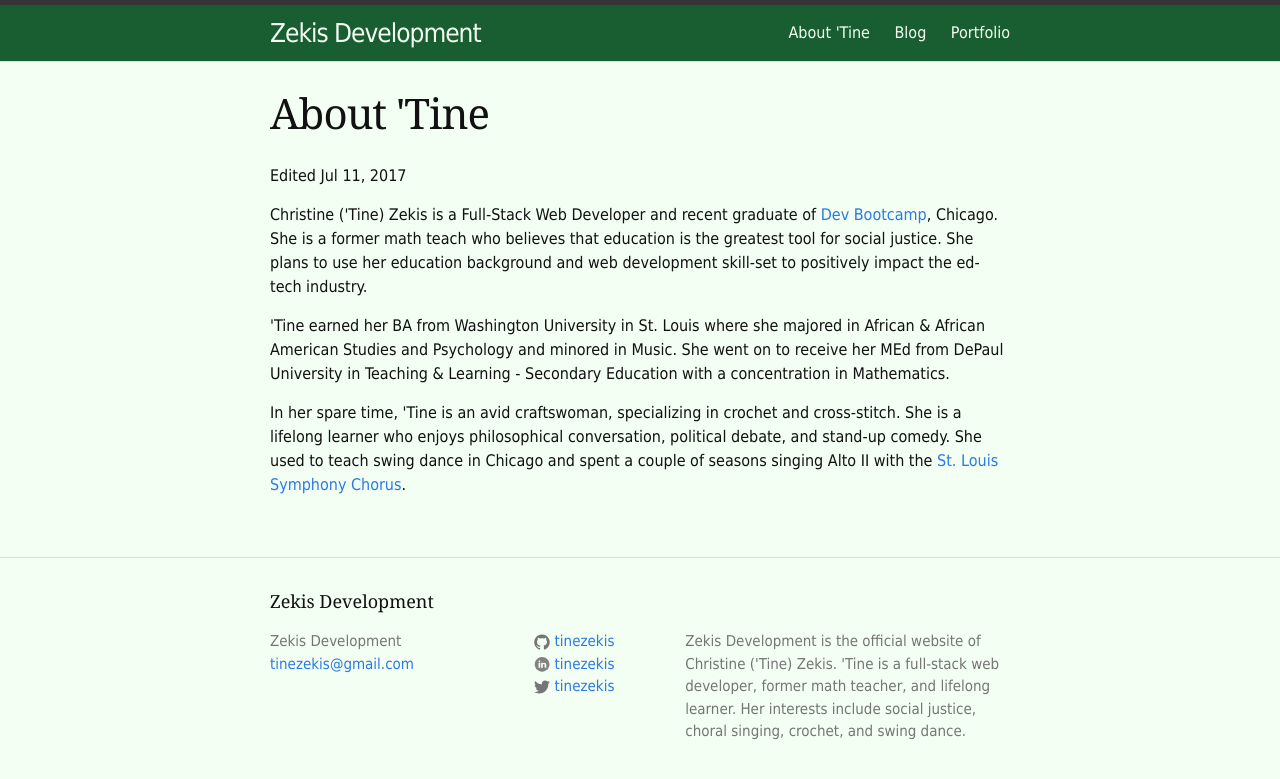
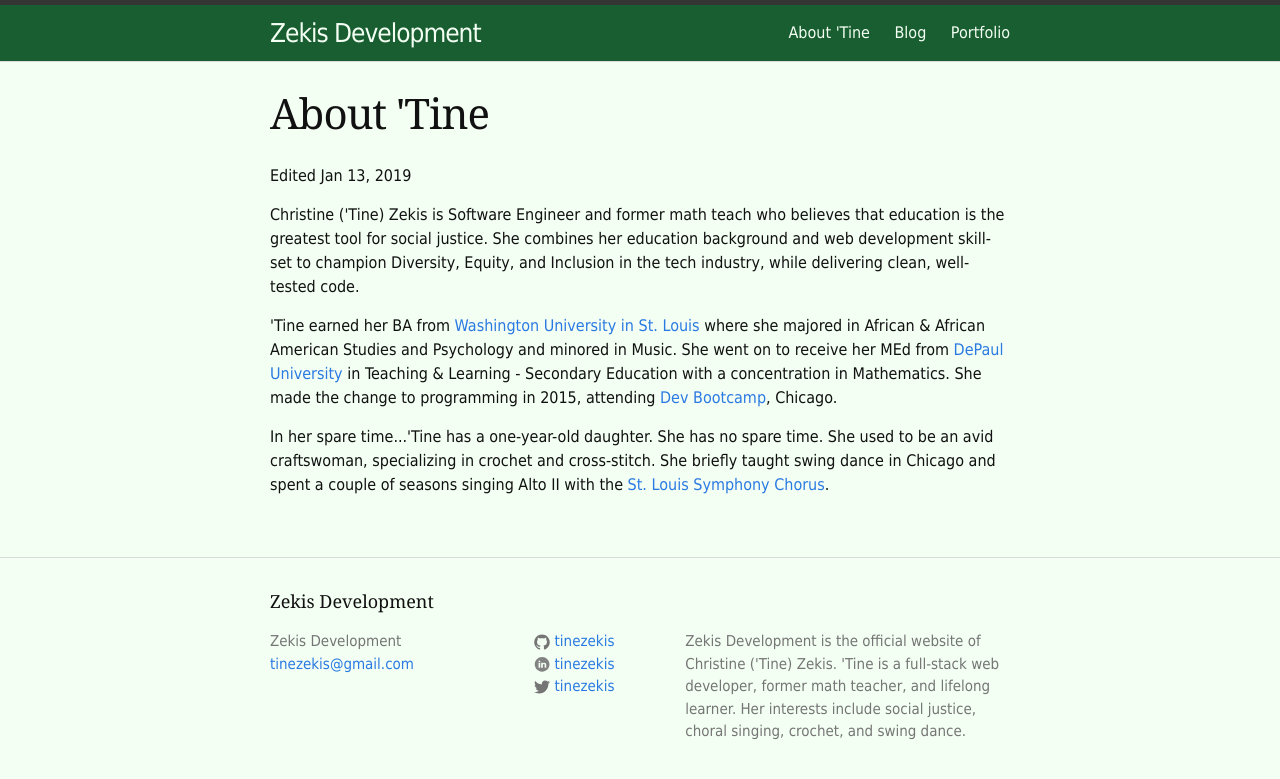
Before and after one commit to tinezekis/tinezekis-site-v1, a Jekyll site: the page built from about.md, in a window 1280 px wide. Shown: the top 779 px of the page. Built offline with Jekyll 4.4.1, drawn with Linux system fonts in a browser that asks for light colours.

Commit message:
Update bio

```diff
--- a/about.md
+++ b/about.md
@@ -1,16 +1,16 @@
 ---
 layout: page
 title: About 'Tine
-edit_date: 2017-07-11
+edit_date: 2019-01-13
 permalink: /about/
 ---
 <p>Edited {{ page.edit_date | date: "%b %-d, %Y" }}</p>
 <p>
-  Christine ('Tine) Zekis is a Full-Stack Web Developer and recent graduate of <a target="_blank" href="http://devbootcamp.com/">Dev Bootcamp</a>, Chicago. She is a former math teach who believes that education is the greatest tool for social justice. She plans to use her education background and web development skill-set to positively impact the ed-tech industry.
+  Christine ('Tine) Zekis is Software Engineer and former math teach who believes that education is the greatest tool for social justice. She combines her education background and web development skill-set to champion Diversity, Equity, and Inclusion in the tech industry, while delivering clean, well-tested code.
 </p>
 <p>
-  'Tine earned her BA from Washington University in St. Louis where she majored in African & African American Studies and Psychology and minored in Music. She went on to receive her MEd from DePaul University in Teaching & Learning - Secondary Education with a concentration in Mathematics.
+  'Tine earned her BA from <a target="_blank" href="https://wustl.edu/">Washington University in St. Louis</a> where she majored in African &amp; African American Studies and Psychology and minored in Music. She went on to receive her MEd from <a target="_blank" href="https://www.depaul.edu/">DePaul University</a> in Teaching &amp; Learning - Secondary Education with a concentration in Mathematics. She made the change to programming in 2015, attending <a target="_blank" href="https://en.wikipedia.org/wiki/Dev_Bootcamp">Dev Bootcamp</a>, Chicago.
 </p>
 <p>
-  In her spare time, 'Tine is an avid craftswoman, specializing in crochet and cross-stitch. She is a lifelong learner who enjoys philosophical conversation, political debate, and stand-up comedy. She used to teach swing dance in Chicago and spent a couple of seasons singing Alto II with the <a target="_blank" href="https://www.stlsymphony.org/en/musicians/choruses/stlsymphony-chorus/">St. Louis Symphony Chorus</a>.
+  In her spare time...'Tine has a one-year-old daughter. She has no spare time. She used to be an avid craftswoman, specializing in crochet and cross-stitch. She briefly taught swing dance in Chicago and spent a couple of seasons singing Alto II with the <a target="_blank" href="https://www.stlsymphony.org/en/musicians/choruses/stlsymphony-chorus/">St. Louis Symphony Chorus</a>.
 </p>
```
Also changed, not shown: 1 other file.
